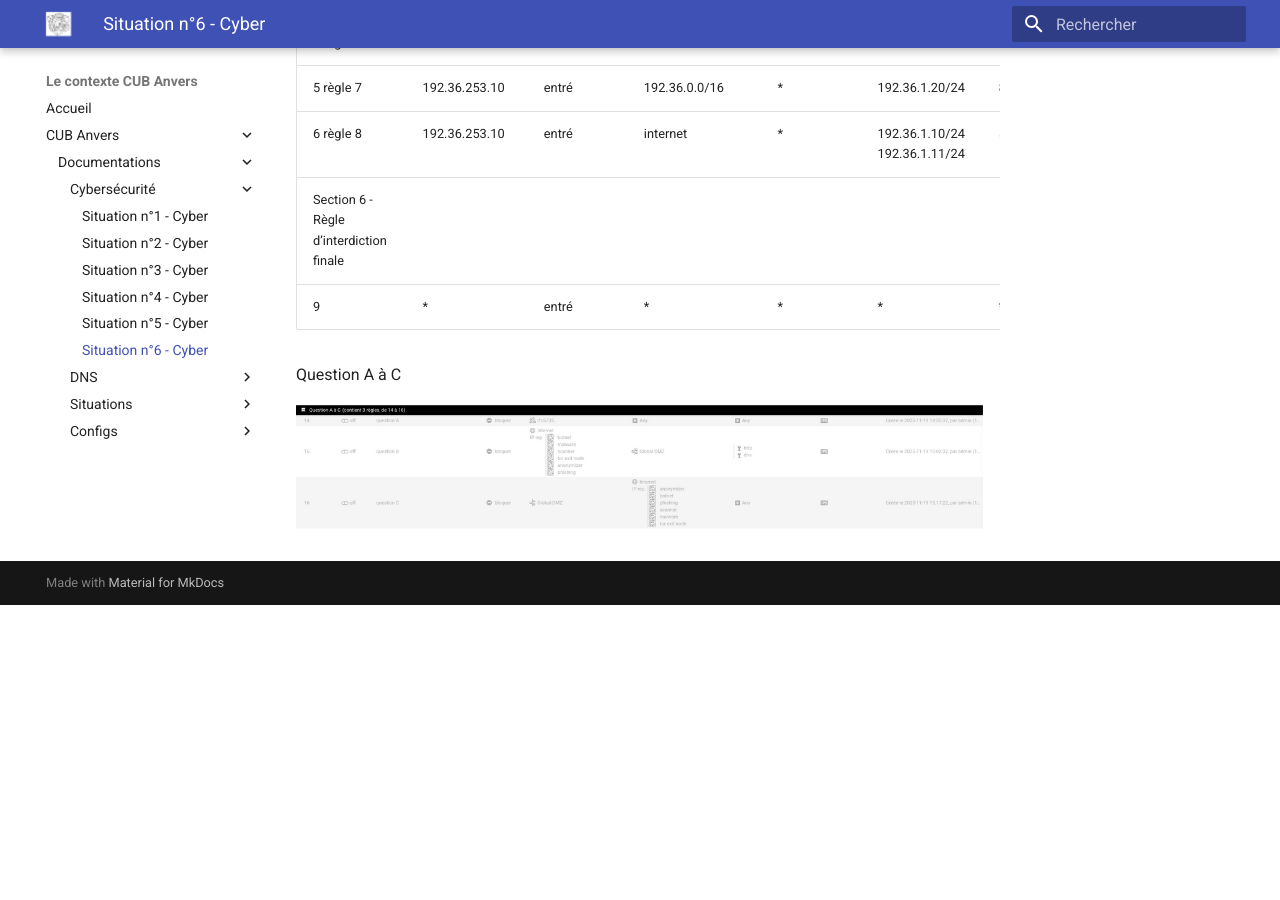
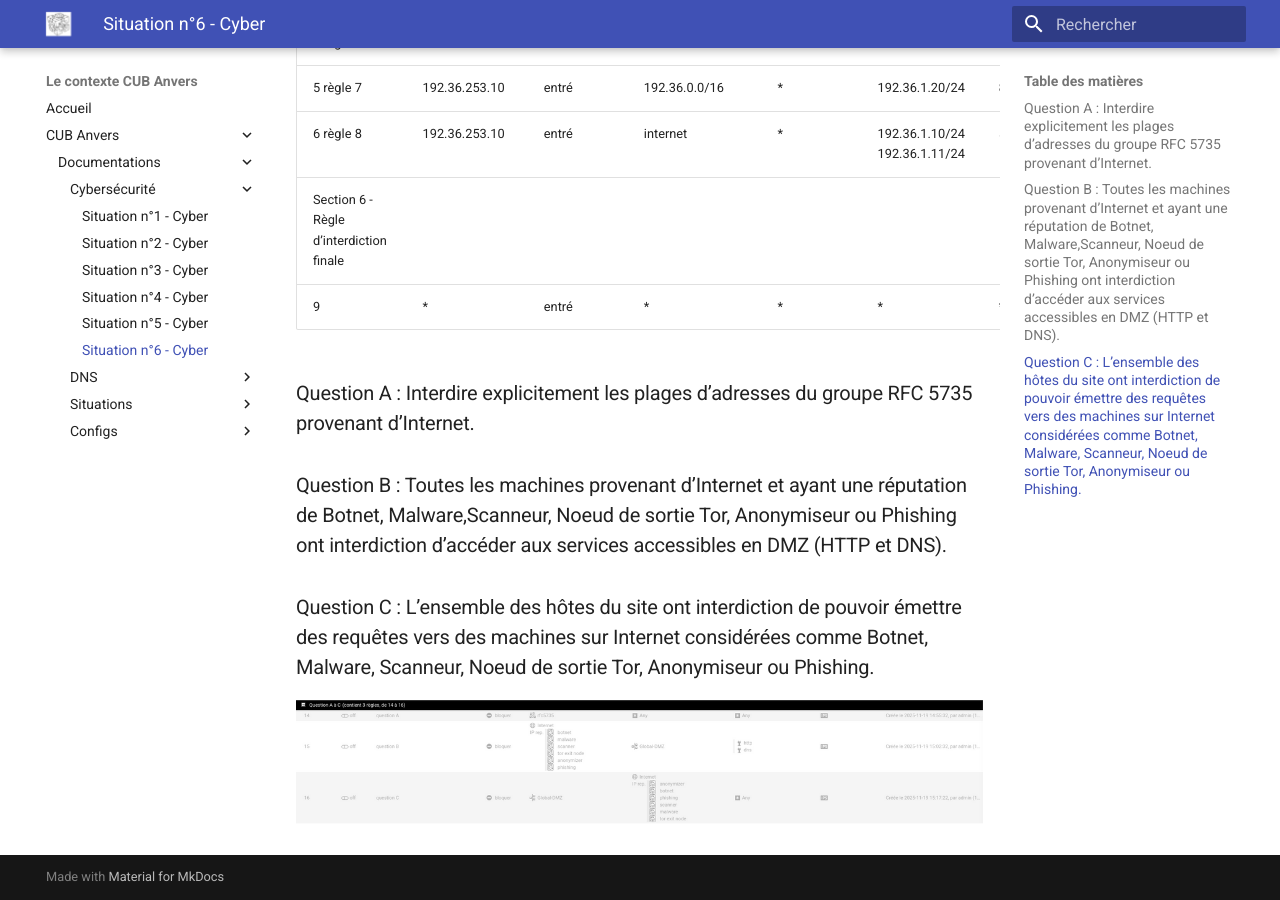
Before and after one commit to Adfiree/Anvers, an MkDocs documentation site: the page built from docs/documentations/Cybersécurité/Situation n°6 Cyber.md, in a window 1280 px wide and 900 px high, scrolled down 1616 px. Built offline with MkDocs 1.6.1 and Material for MkDocs 9.7.7, drawn with Linux system fonts in a browser that asks for light colours; before the commit the page ends 2221 px from its top, so only the background shows below that.

```diff
--- a/docs/documentations/Cybersécurité/Situation n°6 Cyber.md
+++ b/docs/documentations/Cybersécurité/Situation n°6 Cyber.md
@@ -29,6 +29,8 @@
 | Section 6 \- Règle d’interdiction finale |  |  |  |  |  |  |  |  |  |
 | 9 | \* | entré | \* | \* | \* | \* | \* | nouvelle | Bloquer |
 
-Question A à C
+### Question A : Interdire explicitement les plages d’adresses du groupe RFC 5735 provenant d’Internet.
+### Question B : Toutes les machines provenant d’Internet et ayant une réputation de Botnet, Malware,Scanneur, Noeud de sortie Tor, Anonymiseur ou Phishing ont interdiction d’accéder aux services accessibles en DMZ (HTTP et DNS).
+### Question C : L’ensemble des hôtes du site ont interdiction de pouvoir émettre des requêtes vers des machines sur Internet considérées comme Botnet, Malware, Scanneur, Noeud de sortie Tor, Anonymiseur ou Phishing.
 
 ![S6-1](../../media/Cybersécurité/S6-1.png)
```
